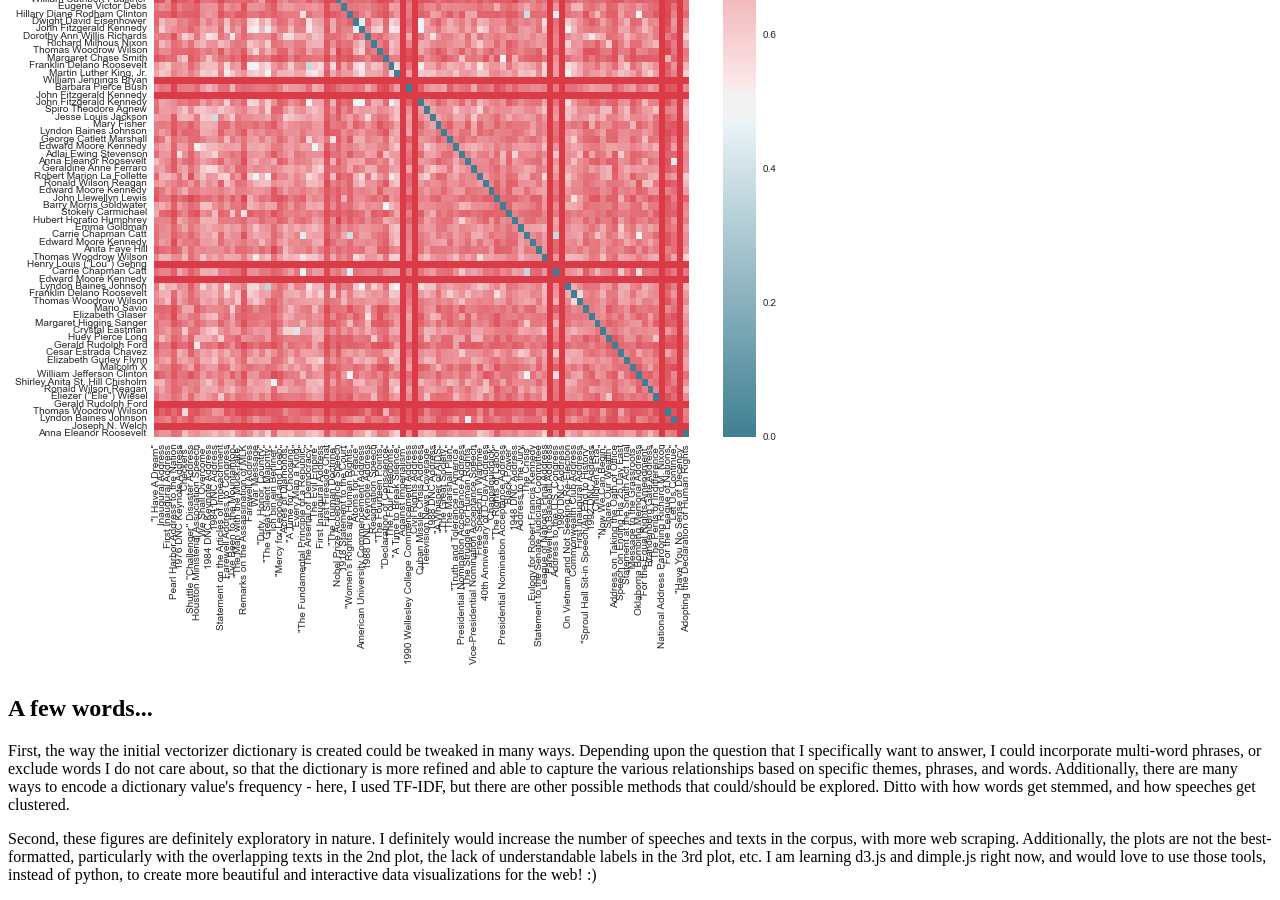
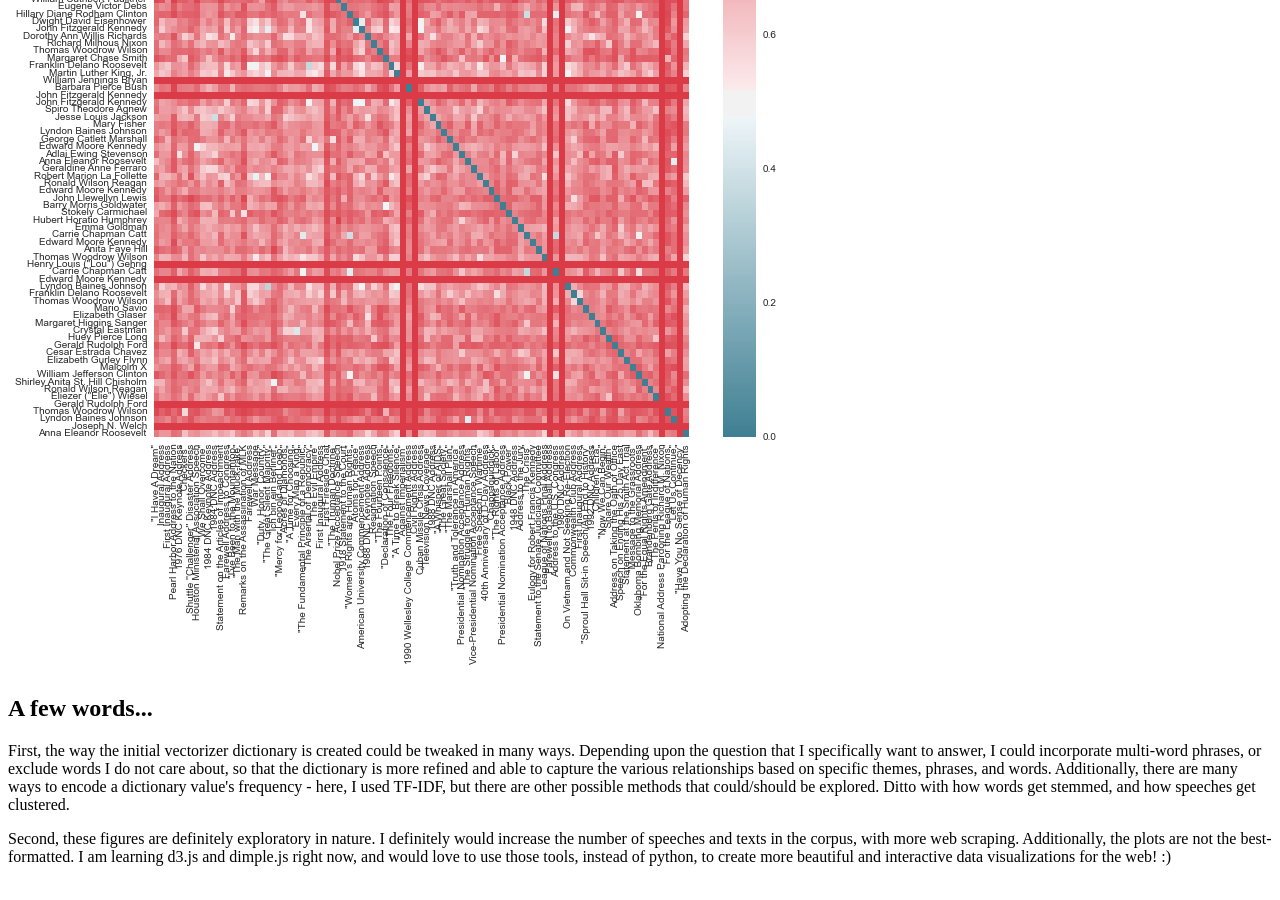
Before and after one commit to firefly454/firefly454.github.io, a Jekyll site: the page incubator/index.html, which Jekyll copies as it is, in a window 1280 px wide and 900 px high, scrolled down 2922 px. Built offline with Jekyll 4.4.1, drawn with Linux system fonts in a browser that asks for light colours; a script that is not in the unit is left out.

Commit message:
Update index.html

```diff
--- a/incubator/index.html
+++ b/incubator/index.html
@@ -1530,8 +1530,7 @@ methods that could/should be explored. Ditto with how words get stemmed, and how
   <p>Second, these figures are definitely exploratory in nature. I definitely would increase the number of speeches and texts
   in the corpus, with more web scraping.
   Additionally, the plots
-  are not the best-formatted, particularly with the overlapping texts in the 2nd plot, the lack of
-  understandable labels in the 3rd plot, etc. I am learning d3.js and dimple.js right now, and would love to use those tools,
+  are not the best-formatted. I am learning d3.js and dimple.js right now, and would love to use those tools,
   instead of python, to
   create more beautiful and interactive data visualizations for the web! :) </p>
 
```
